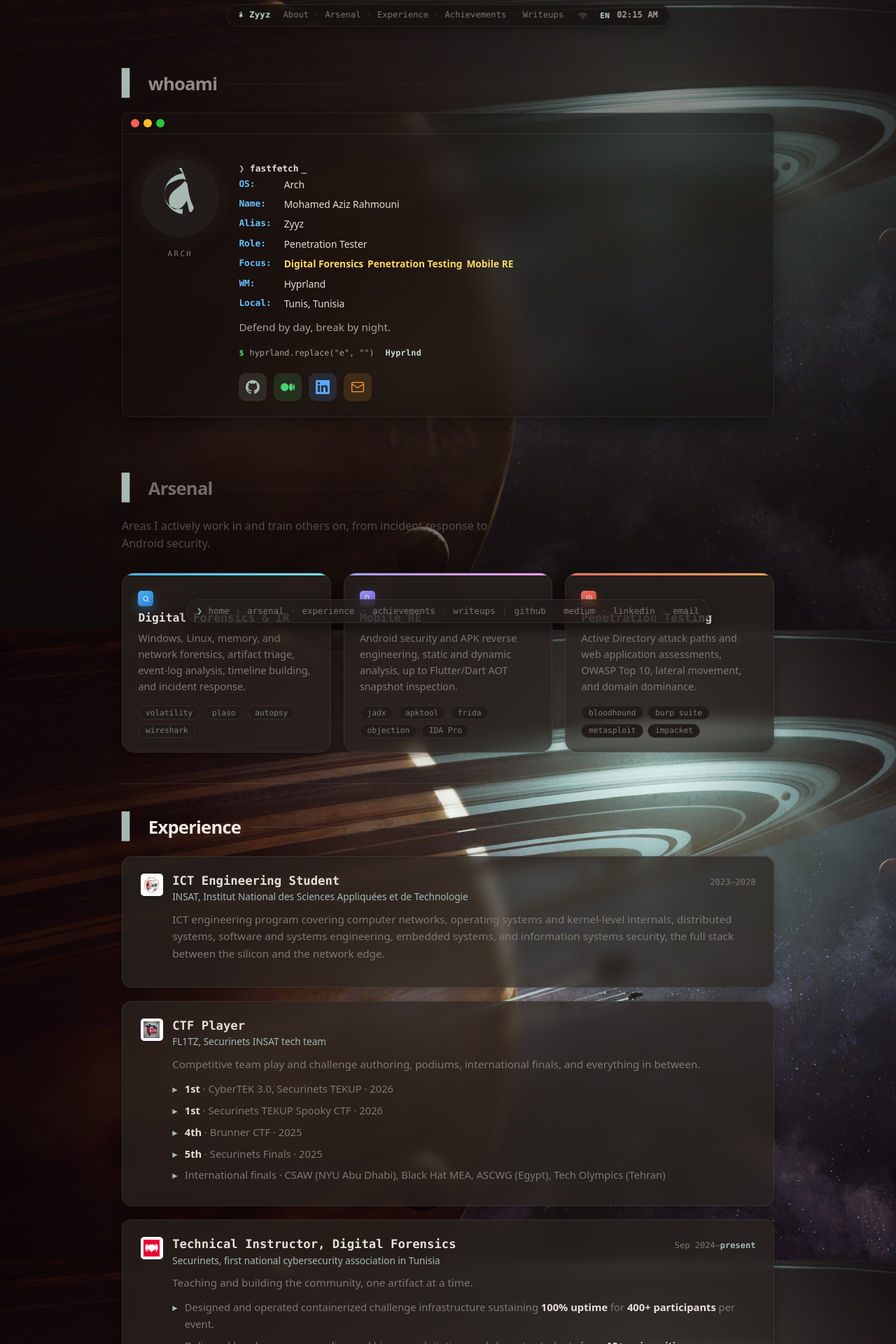
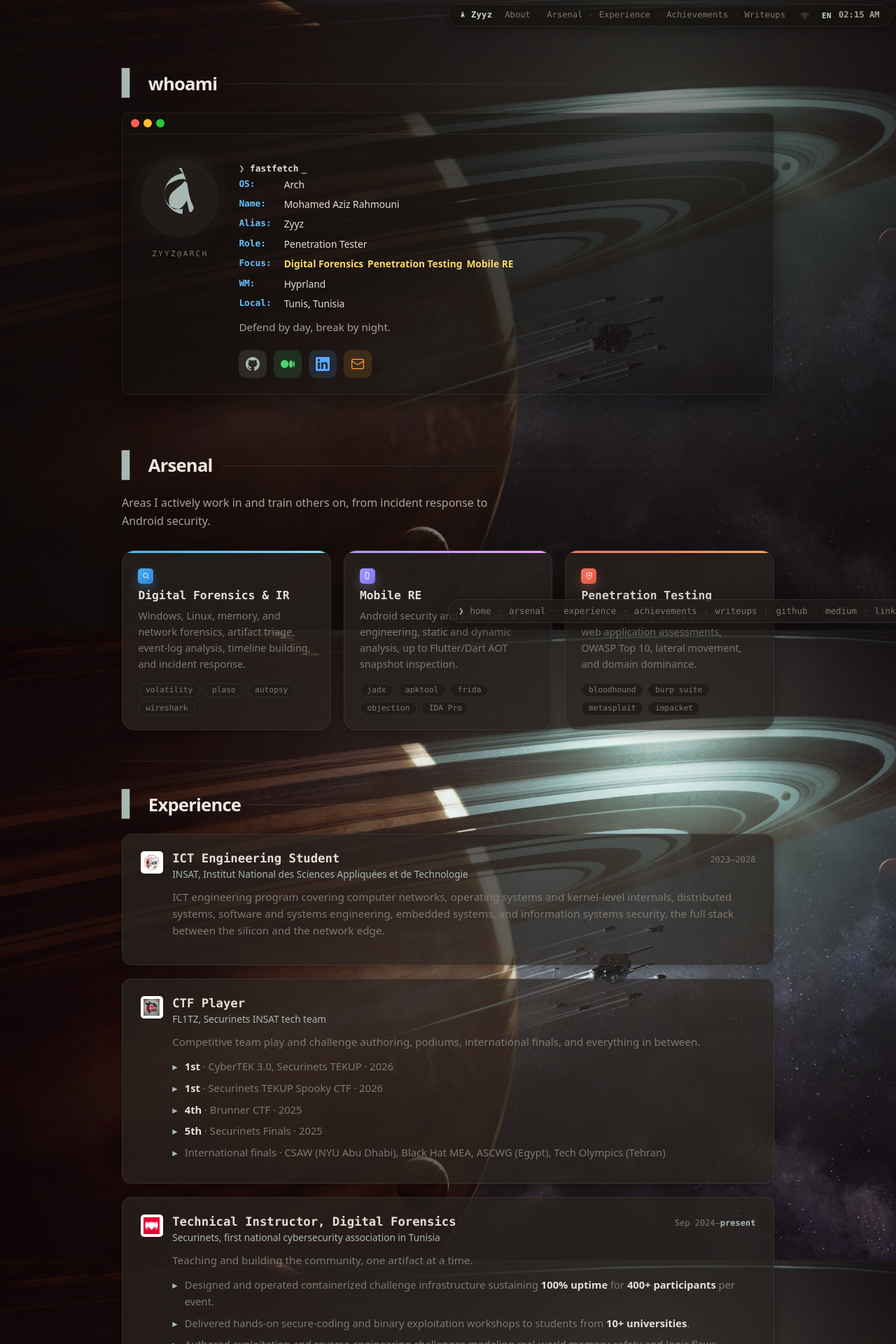
Before and after one commit to 0xZyyz/0xZyyz.github.io, a Jekyll site: the page built from index.html, in a window 1280 px wide. Shown: the top 1920 px of the page at 70% size. Built offline with Jekyll 4.4.1, drawn with Linux system fonts in a browser that asks for light colours; some of the changed text lies outside the part shown.

Commit message:
Speedtest nums in sans, footer quote, zyyz@arch, boot zoom-out exit

```diff
--- a/_layouts/default.html
+++ b/_layouts/default.html
@@ -12,9 +12,6 @@
   <body>
     <div class="boot" id="boot" aria-hidden="true">
       <div class="boot__inner">
-        <svg class="boot__arch" viewBox="0 0 24 24">
-          <path d="M11.392 0c.347.276 1.222 1.613 1.693 2.191a7.9 7.9 0 0 0-.056 15.713 11.698 11.698 0 0 1 .105-2.034 5.86 5.86 0 0 1-6.16-8.906c1.653-1.75 6.354-3.417 7.479-2.115-1.183-3.022-1.918-4.958-1.918-5.537C12.172 1.585 12.222 1.11 12.7 0Zm3.46 6.077c.214 1.907.807 5.05 1.437 6.784.567 1.562 1.009 1.988 1.009 2.5 0 .808-.743 1.79-1.2 1.79-.335 0-.48-.257-.63-.835-.225-.874-.34-2.471-.877-3.587-1.262 2.516-2.696 3.303-3.977 3.303-1.698 0-2.853-1.568-2.853-3.297 0-3.89 4.22-4.854 6.09-7.657Z"/>
-        </svg>
         <div class="boot__title">Zyyz - Personal blog</div>
       </div>
     </div>
@@ -66,6 +63,8 @@
     </div>
 
     {{ content }}
+
+    <footer class="site-footer" aria-hidden="true">hyprland.replace("e", "")</footer>
 
     <nav class="dockbar" id="dockbar" aria-label="Launcher">
       <span class="dockbar__prompt" aria-hidden="true">❯</span>
--- a/index.html
+++ b/index.html
@@ -13,7 +13,7 @@
         <svg class="arch-logo" viewBox="0 0 24 24" role="img" aria-label="Arch Linux logo">
           <path d="M11.392 0c.347.276 1.222 1.613 1.693 2.191a7.9 7.9 0 0 0-.056 15.713 11.698 11.698 0 0 1 .105-2.034 5.86 5.86 0 0 1-6.16-8.906c1.653-1.75 6.354-3.417 7.479-2.115-1.183-3.022-1.918-4.958-1.918-5.537C12.172 1.585 12.222 1.11 12.7 0Zm3.46 6.077c.214 1.907.807 5.05 1.437 6.784.567 1.562 1.009 1.988 1.009 2.5 0 .808-.743 1.79-1.2 1.79-.335 0-.48-.257-.63-.835-.225-.874-.34-2.471-.877-3.587-1.262 2.516-2.696 3.303-3.977 3.303-1.698 0-2.853-1.568-2.853-3.297 0-3.89 4.22-4.854 6.09-7.657Z" />
         </svg>
-        <span class="arch-tag" aria-hidden="true">arch</span>
+        <span class="arch-tag" aria-hidden="true">zyyz@arch</span>
       </div>
       <div class="neofetch-info">
         <div class="nf-header"><span class="nf-prompt">❯</span><span class="nf-cmd">fastfetch</span></div>
@@ -28,9 +28,6 @@
         </dl>
         <div class="nf-bio">
           <p>Defend by day, break by night.</p>
-        </div>
-        <div class="nf-quote" aria-hidden="true">
-          <span class="nf-q-prompt">$</span> hyprland.replace("e", "")<span class="nf-q-echo">Hyprlnd</span>
         </div>
         <div class="nf-social">
           <a href="https://github.com/Zyyz2" class="nf-social-btn" data-kind="github" target="_blank" rel="noopener" aria-label="GitHub">
--- a/style.css
+++ b/style.css
@@ -235,6 +235,8 @@
 
 .waybar-toast__val {
   text-align: right;
+  font-family: var(--sans);
+  font-size: 0.8rem;
   font-weight: 700;
   color: var(--text-heading);
   font-variant-numeric: tabular-nums;
@@ -257,37 +259,39 @@
   padding: 1rem;
   background: #141110;
   opacity: 1;
-  transition: opacity 0.35s ease;
+  transition: opacity 0.35s ease, transform 0.35s ease;
 }
 
-.boot.is-hidden { opacity: 0; pointer-events: none; }
+.boot.is-hidden {
+  opacity: 0;
+  transform: scale(1.18);
+  pointer-events: none;
+}
 
 .boot__inner {
   text-align: center;
   font-family: var(--sans);
+  transform-origin: center;
+  transition: transform 0.35s ease;
 }
 
-.boot__arch {
-  width: 76px;
-  height: 76px;
-  margin: 0 auto 1.2rem;
-  display: block;
-  fill: var(--accent);
-  filter: drop-shadow(0 0 22px var(--accent-dim));
-  animation: boot-pop 0.4s cubic-bezier(0.22, 1, 0.36, 1) both;
-}
+.boot.is-hidden .boot__inner { transform: scale(1.25); }
 
 .boot__title {
   font-weight: 700;
-  font-size: 1.25rem;
+  font-size: 2rem;
   letter-spacing: -0.02em;
   color: var(--text-heading);
-  animation: boot-pop 0.4s 0.1s cubic-bezier(0.22, 1, 0.36, 1) both;
+  animation: boot-flash 0.6s ease both;
 }
 
-@keyframes boot-pop {
-  from { opacity: 0; transform: translateY(10px) scale(0.96); }
-  to   { opacity: 1; transform: translateY(0) scale(1); }
+@keyframes boot-flash {
+  0%   { opacity: 0; transform: scale(1.06); }
+  20%  { opacity: 1; transform: scale(1); }
+  40%  { opacity: 0.3; }
+  55%  { opacity: 1; }
+  70%  { opacity: 0.5; }
+  85%, 100% { opacity: 1; }
 }
 
 /* ---- neofetch (floating terminal window) ---- */
@@ -347,6 +351,25 @@
   max-width: 980px;
   margin: 0 auto;
   padding: 2rem 1.5rem 6rem;
+}
+
+.waybar, .layout, .dockbar {
+  animation: page-in 0.5s 0.85s cubic-bezier(0.22, 1, 0.36, 1) both;
+}
+
+@keyframes page-in {
+  from { opacity: 0; transform: translateY(14px); }
+  to   { opacity: 1; transform: translateY(0); }
+}
+
+.site-footer {
+  text-align: center;
+  font-family: var(--mono);
+  font-size: 0.72rem;
+  color: var(--muted);
+  letter-spacing: 0.02em;
+  padding: 0 1rem 5.2rem;
+  user-select: none;
 }
 
 .hero {
@@ -501,25 +524,6 @@
 }
 
 .nf-bio p { margin: 0; }
-
-.nf-quote {
-  display: flex;
-  align-items: baseline;
-  gap: 8px;
-  margin: -0.4rem 0 1.15rem;
-  font-size: 0.74rem;
-  color: var(--text-secondary);
-  white-space: nowrap;
-}
-
-.nf-q-prompt { color: var(--terminal-green); font-weight: 700; }
-
-.nf-q-echo {
-  margin-left: 8px;
-  color: var(--accent-hover);
-  font-weight: 700;
-  letter-spacing: 0.02em;
-}
 
 .nf-social {
   display: flex;
```
Also changed, not shown: other parts of _layouts/default.html (+2 -2 lines).
